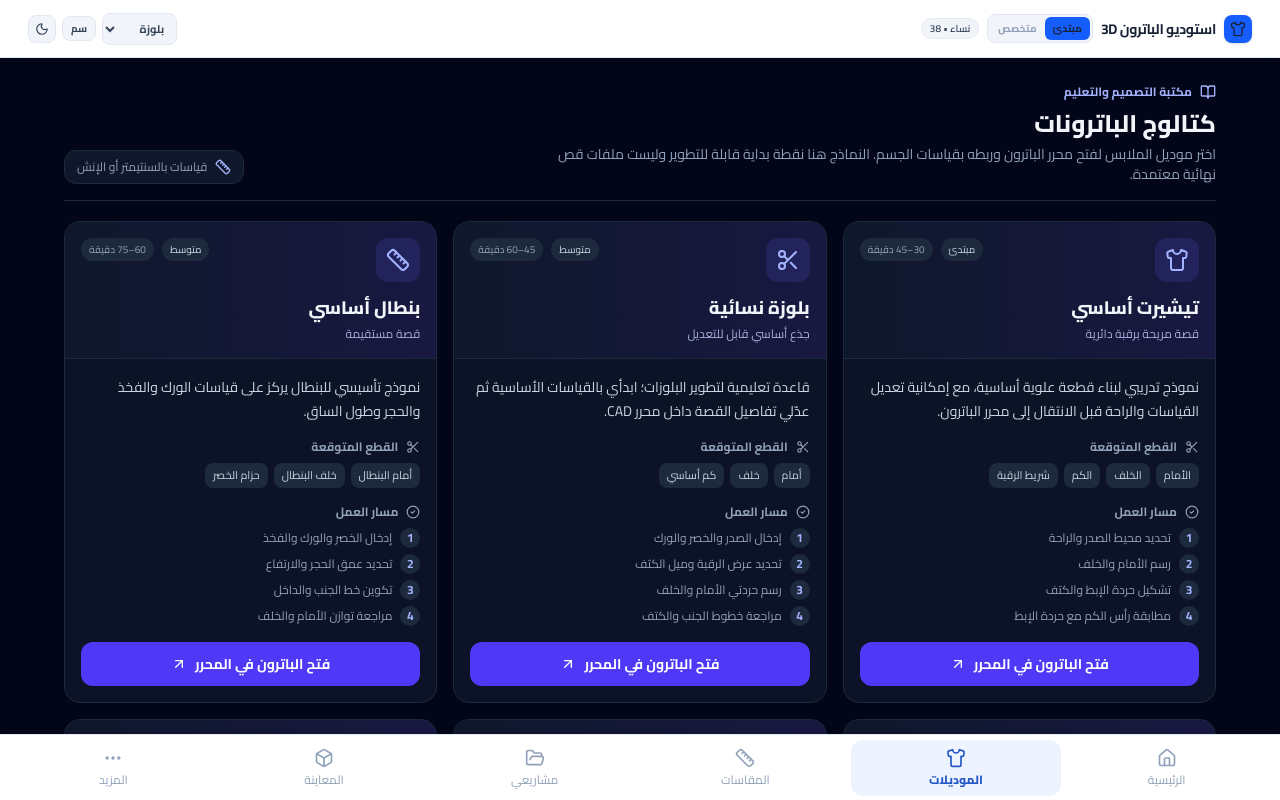
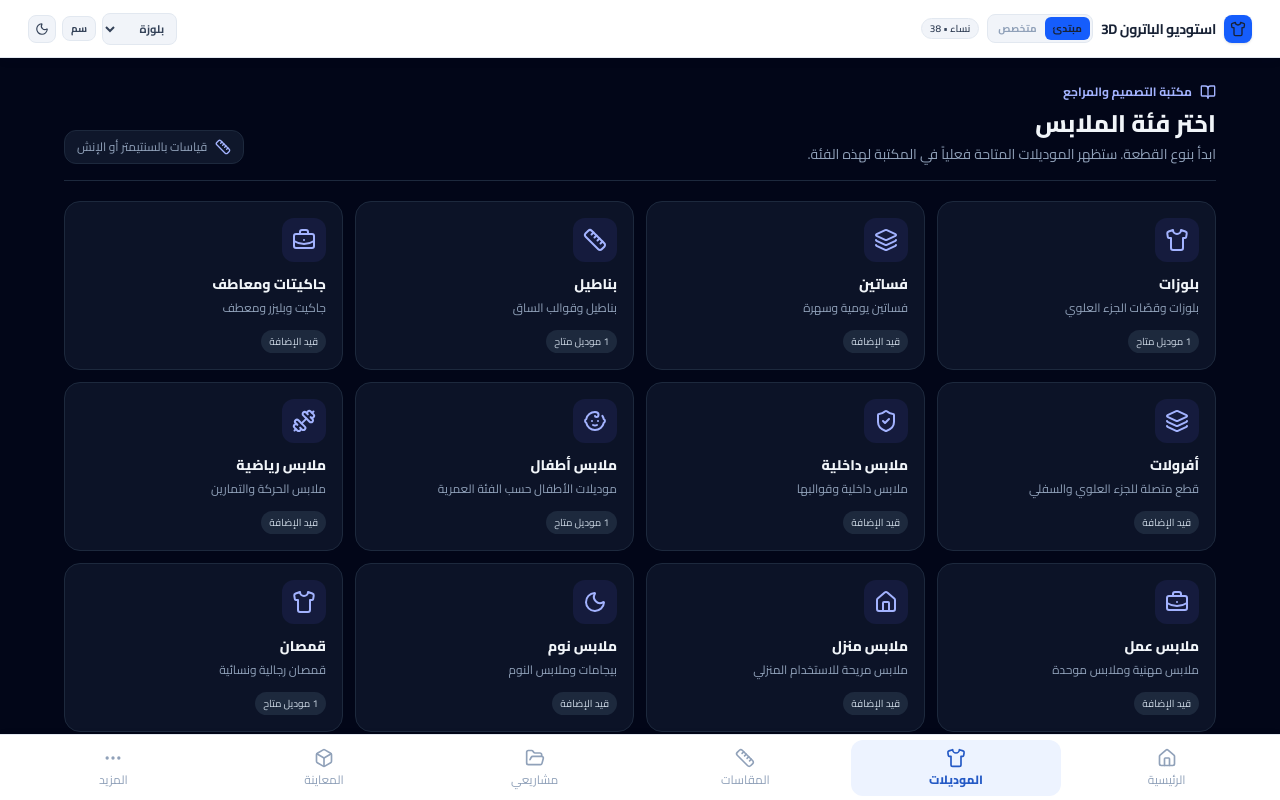
Before and after one commit to loay94an/3d-patrons-., a React (Vite) app: page / in a window 1280 px wide. Both pictures are taken after a click on the button "الموديلات". Built offline with nearby package versions, Linux system fonts and the light colour scheme.

Commit message:
feat: organize garment catalog by clothing categories

```diff
--- a/src/components/PatternCatalog.tsx
+++ b/src/components/PatternCatalog.tsx
@@ -1,10 +1,36 @@
-import React from 'react';
-import { ArrowUpRight, BookOpen, Ruler, Shirt, Scissors, Layers3, Baby, CheckCircle2 } from 'lucide-react';
+import React, { useMemo, useState } from 'react';
+import { ArrowUpRight, BookOpen, Ruler, Shirt, Scissors, Layers3, Baby, CheckCircle2, ArrowRight, BriefcaseBusiness, Dumbbell, Home, Moon, ShieldCheck } from 'lucide-react';
 import { Gender, GarmentType } from '../lib/pattern-logic';
 
 interface PatternCatalogProps {
   onSelect: (garment: GarmentType, gender: Gender) => void;
 }
+
+type Category = {
+  id: string;
+  title: string;
+  description: string;
+  garments: GarmentType[];
+  icon: React.ReactNode;
+  gender?: Gender;
+};
+
+const categories: Category[] = [
+  { id: 'blouses', title: 'بلوزات', description: 'بلوزات وقصّات الجزء العلوي', garments: ['blouse'], icon: <Shirt className="w-6 h-6" /> },
+  { id: 'dresses', title: 'فساتين', description: 'فساتين يومية وسهرة', garments: ['dress'], icon: <Layers3 className="w-6 h-6" /> },
+  { id: 'trousers', title: 'بناطيل', description: 'بناطيل وقوالب الساق', garments: ['pants'], icon: <Ruler className="w-6 h-6" /> },
+  { id: 'jackets', title: 'جاكيتات ومعاطف', description: 'جاكيت وبليزر ومعطف', garments: ['coat', 'blazer'], icon: <BriefcaseBusiness className="w-6 h-6" /> },
+  { id: 'jumpsuits', title: 'أفرولات', description: 'قطع متصلة للجزء العلوي والسفلي', garments: [] , icon: <Layers3 className="w-6 h-6" /> },
+  { id: 'underwear', title: 'ملابس داخلية', description: 'ملابس داخلية وقوالبها', garments: [], icon: <ShieldCheck className="w-6 h-6" /> },
+  { id: 'children', title: 'ملابس أطفال', description: 'موديلات الأطفال حسب الفئة العمرية', garments: ['tshirt'], gender: 'kids', icon: <Baby className="w-6 h-6" /> },
+  { id: 'sportswear', title: 'ملابس رياضية', description: 'ملابس الحركة والتمارين', garments: [], icon: <Dumbbell className="w-6 h-6" /> },
+  { id: 'workwear', title: 'ملابس عمل', description: 'ملابس مهنية وملابس موحدة', garments: [], icon: <BriefcaseBusiness className="w-6 h-6" /> },
+  { id: 'homewear', title: 'ملابس منزل', description: 'ملابس مريحة للاستخدام المنزلي', garments: [], icon: <Home className="w-6 h-6" /> },
+  { id: 'sleepwear', title: 'ملابس نوم', description: 'بيجامات وملابس النوم', garments: [], icon: <Moon className="w-6 h-6" /> },
+  { id: 'shirts', title: 'قمصان', description: 'قمصان رجالية ونسائية', garments: ['shirt'], icon: <Shirt className="w-6 h-6" /> },
+  { id: 'skirts', title: 'تنانير', description: 'تنانير مستقيمة وقصّات متنوعة', garments: ['skirt'], icon: <Layers3 className="w-6 h-6" /> },
+  { id: 'tshirts', title: 'تيشيرتات', description: 'تيشيرتات وقصّات محبوكة', garments: ['tshirt'], icon: <Shirt className="w-6 h-6" /> }
+];
 
 const models: Array<{
   id: string;
@@ -18,158 +44,128 @@ const models: Array<{
   steps: string[];
   description: string;
   icon: React.ReactNode;
+  source: string;
 }> = [
   {
-    id: 'basic-tshirt',
-    title: 'تيشيرت أساسي',
-    subtitle: 'قصة مريحة برقبة دائرية',
-    garment: 'tshirt',
-    gender: 'women',
-    level: 'مبتدئ',
-    time: '30–45 دقيقة',
-    pieces: ['الأمام', 'الخلف', 'الكم', 'شريط الرقبة'],
+    id: 'basic-tshirt', title: 'تيشيرت أساسي', subtitle: 'قصة مريحة برقبة دائرية', garment: 'tshirt', gender: 'women',
+    level: 'مبتدئ', time: '30–45 دقيقة', pieces: ['الأمام', 'الخلف', 'الكم', 'شريط الرقبة'],
     steps: ['تحديد محيط الصدر والراحة', 'رسم الأمام والخلف', 'تشكيل حردة الإبط والكتف', 'مطابقة رأس الكم مع حردة الإبط'],
-    description: 'نموذج تدريبي لبناء قطعة علوية أساسية، مع إمكانية تعديل القياسات والراحة قبل الانتقال إلى محرر الباترون.',
-    icon: <Shirt className="w-6 h-6" />
+    description: 'نموذج تدريبي لبناء قطعة علوية أساسية، مع إمكانية تعديل القياسات والراحة قبل الانتقال إلى محرر CAD.',
+    icon: <Shirt className="w-6 h-6" />, source: 'قالب تعليمي مدمج — يحتاج مراجعة عينة قبل الإنتاج'
   },
   {
-    id: 'classic-blouse',
-    title: 'بلوزة نسائية',
-    subtitle: 'جذع أساسي قابل للتعديل',
-    garment: 'blouse',
-    gender: 'women',
-    level: 'متوسط',
-    time: '45–60 دقيقة',
-    pieces: ['أمام', 'خلف', 'كم أساسي'],
+    id: 'classic-blouse', title: 'بلوزة نسائية', subtitle: 'جذع أساسي قابل للتعديل', garment: 'blouse', gender: 'women',
+    level: 'متوسط', time: '45–60 دقيقة', pieces: ['أمام', 'خلف', 'كم أساسي'],
     steps: ['إدخال الصدر والخصر والورك', 'تحديد عرض الرقبة وميل الكتف', 'رسم حردتي الأمام والخلف', 'مراجعة خطوط الجنب والكتف'],
-    description: 'قاعدة تعليمية لتطوير البلوزات؛ ابدأي بالقياسات الأساسية ثم عدّلي تفاصيل القصة داخل محرر CAD.',
-    icon: <Scissors className="w-6 h-6" />
+    description: 'قاعدة تعليمية لتطوير البلوزات؛ ابدأ بالقياسات الأساسية ثم عدّل تفاصيل القصة داخل محرر CAD.',
+    icon: <Scissors className="w-6 h-6" />, source: 'قالب تعليمي مدمج — يحتاج مراجعة عينة قبل الإنتاج'
   },
   {
-    id: 'basic-pants',
-    title: 'بنطال أساسي',
-    subtitle: 'قصة مستقيمة',
-    garment: 'pants',
-    gender: 'women',
-    level: 'متوسط',
-    time: '60–75 دقيقة',
-    pieces: ['أمام البنطال', 'خلف البنطال', 'حزام الخصر'],
+    id: 'basic-pants', title: 'بنطال أساسي', subtitle: 'قصة مستقيمة', garment: 'pants', gender: 'women',
+    level: 'متوسط', time: '60–75 دقيقة', pieces: ['أمام البنطال', 'خلف البنطال', 'حزام الخصر'],
     steps: ['إدخال الخصر والورك والفخذ', 'تحديد عمق الحجر والارتفاع', 'تكوين خط الجنب والداخل', 'مراجعة توازن الأمام والخلف'],
     description: 'نموذج تأسيسي للبنطال يركز على قياسات الورك والفخذ والحجر وطول الساق.',
-    icon: <Ruler className="w-6 h-6" />
+    icon: <Ruler className="w-6 h-6" />, source: 'قالب تعليمي مدمج — يحتاج مراجعة عينة قبل الإنتاج'
   },
   {
-    id: 'straight-skirt',
-    title: 'تنورة مستقيمة',
-    subtitle: 'خصر وورك مع ضبط الطول',
-    garment: 'skirt',
-    gender: 'women',
-    level: 'مبتدئ',
-    time: '30–45 دقيقة',
-    pieces: ['أمام التنورة', 'خلف التنورة', 'حزام اختياري'],
+    id: 'straight-skirt', title: 'تنورة مستقيمة', subtitle: 'خصر وورك مع ضبط الطول', garment: 'skirt', gender: 'women',
+    level: 'مبتدئ', time: '30–45 دقيقة', pieces: ['أمام التنورة', 'خلف التنورة', 'حزام اختياري'],
     steps: ['قياس الخصر والورك', 'تحديد طول التنورة وارتفاع الورك', 'توزيع الفرق بين الخصر والورك', 'إضافة سماحات الخياطة'],
     description: 'أبسط مدخل لفهم نقل القياسات إلى قطع مسطحة قابلة للقص والخياطة.',
-    icon: <Layers3 className="w-6 h-6" />
+    icon: <Layers3 className="w-6 h-6" />, source: 'قالب تعليمي مدمج — يحتاج مراجعة عينة قبل الإنتاج'
   },
   {
-    id: 'kids-tshirt',
-    title: 'تيشيرت أطفال',
-    subtitle: 'قصة عملية للصغار',
-    garment: 'tshirt',
-    gender: 'kids',
-    level: 'مبتدئ',
-    time: '30–45 دقيقة',
-    pieces: ['الأمام', 'الخلف', 'الكم', 'شريط الرقبة'],
+    id: 'kids-tshirt', title: 'تيشيرت أطفال', subtitle: 'قصة عملية للصغار', garment: 'tshirt', gender: 'kids',
+    level: 'مبتدئ', time: '30–45 دقيقة', pieces: ['الأمام', 'الخلف', 'الكم', 'شريط الرقبة'],
     steps: ['اختيار فئة الأطفال والمقاس', 'مراجعة الصدر والطول', 'تكوين القطع الأساسية', 'تجربة الراحة والحركة'],
     description: 'نسخة تعليمية للأطفال تستخدم قياسات فئة الأطفال المتاحة في التطبيق.',
-    icon: <Baby className="w-6 h-6" />
+    icon: <Baby className="w-6 h-6" />, source: 'قالب تعليمي مدمج — يحتاج مراجعة عينة قبل الإنتاج'
   },
   {
-    id: 'button-shirt',
-    title: 'قميص بأزرار',
-    subtitle: 'قاعدة القميص الكلاسيكي',
-    garment: 'shirt',
-    gender: 'men',
-    level: 'متقدم',
-    time: '90–120 دقيقة',
-    pieces: ['أمامان مع مرد', 'خلف', 'كم', 'ياقة', 'كف'],
+    id: 'button-shirt', title: 'قميص بأزرار', subtitle: 'قاعدة القميص الكلاسيكي', garment: 'shirt', gender: 'men',
+    level: 'متقدم', time: '90–120 دقيقة', pieces: ['أمامان مع مرد', 'خلف', 'كم', 'ياقة', 'كف'],
     steps: ['ضبط الصدر والرقبة والكتف', 'تحديد مرد الأزرار', 'تكوين الياقة والكم', 'مراجعة أطوال درزات التجميع'],
-    description: 'مسار متقدم لتجميع قطع القميص؛ تفاصيل الياقة والمرد والكف تستكمل تدريجياً داخل المحرر.',
-    icon: <BookOpen className="w-6 h-6" />
+    description: 'نموذج تعليمي لتطوير القميص؛ تفاصيل الياقة والمرد والكف تستكمل داخل المحرر.',
+    icon: <BookOpen className="w-6 h-6" />, source: 'قالب تعليمي مدمج — يحتاج مراجعة عينة قبل الإنتاج'
   }
 ];
 
 export function PatternCatalog({ onSelect }: PatternCatalogProps) {
+  const [selectedCategory, setSelectedCategory] = useState<string | null>(null);
+  const activeCategory = categories.find(category => category.id === selectedCategory);
+  const visibleModels = useMemo(() => {
+    if (!activeCategory) return [];
+    return models.filter(model =>
+      activeCategory.garments.includes(model.garment) &&
+      (!activeCategory.gender || model.gender === activeCategory.gender)
+    );
+  }, [activeCategory]);
+
   return (
     <section dir="rtl" className="h-full overflow-y-auto bg-slate-950 text-slate-100 p-4 sm:p-6">
       <div className="max-w-6xl mx-auto space-y-5">
         <header className="flex flex-col sm:flex-row sm:items-end sm:justify-between gap-3 border-b border-slate-800 pb-4">
           <div>
-            <div className="inline-flex items-center gap-2 text-xs font-bold text-indigo-300 mb-2">
-              <BookOpen className="w-4 h-4" /> مكتبة التصميم والتعليم
-            </div>
-            <h1 className="text-xl sm:text-2xl font-black">كتالوج الباترونات</h1>
+            <div className="inline-flex items-center gap-2 text-xs font-bold text-indigo-300 mb-2"><BookOpen className="w-4 h-4" /> مكتبة التصميم والمراجع</div>
+            <h1 className="text-xl sm:text-2xl font-black">{activeCategory ? activeCategory.title : 'اختر فئة الملابس'}</h1>
             <p className="text-sm text-slate-400 mt-1 max-w-2xl">
-              اختر موديل الملابس لفتح محرر الباترون وربطه بقياسات الجسم. النماذج هنا نقطة بداية قابلة للتطوير وليست ملفات قص نهائية معتمدة.
+              {activeCategory ? activeCategory.description : 'ابدأ بنوع القطعة. ستظهر الموديلات المتاحة فعلياً في المكتبة لهذه الفئة.'}
             </p>
           </div>
-          <div className="flex items-center gap-2 text-xs text-slate-400 bg-slate-900 border border-slate-800 rounded-xl px-3 py-2">
-            <Ruler className="w-4 h-4 text-indigo-300" />
-            <span>قياسات بالسنتيمتر أو الإنش</span>
-          </div>
+          <div className="flex items-center gap-2 text-xs text-slate-400 bg-slate-900 border border-slate-800 rounded-xl px-3 py-2"><Ruler className="w-4 h-4 text-indigo-300" /><span>قياسات بالسنتيمتر أو الإنش</span></div>
         </header>
 
+        {!activeCategory ? (
+          <div className="grid grid-cols-2 sm:grid-cols-3 xl:grid-cols-4 gap-3">
+            {categories.map(category => {
+              const count = models.filter(model => category.garments.includes(model.garment) && (!category.gender || model.gender === category.gender)).length;
+              return (
+                <button key={category.id} type="button" onClick={() => setSelectedCategory(category.id)}
+                  className="min-h-36 rounded-2xl border border-slate-800 bg-slate-900/80 p-4 text-right transition hover:border-indigo-500/70 hover:bg-slate-900 focus:outline-none focus:ring-2 focus:ring-indigo-400">
+                  <span className="flex h-11 w-11 items-center justify-center rounded-xl bg-indigo-500/10 text-indigo-300">{category.icon}</span>
+                  <span className="mt-3 block text-sm font-extrabold">{category.title}</span>
+                  <span className="mt-1 block text-xs leading-5 text-slate-400">{category.description}</span>
+                  <span className="mt-3 inline-flex rounded-full bg-slate-800 px-2 py-1 text-[10px] text-slate-300">{count ? `${count} موديل متاح` : 'قيد الإضافة'}</span>
+                </button>
+              );
+            })}
+          </div>
+        ) : (
+          <>
+            <button type="button" onClick={() => setSelectedCategory(null)} className="inline-flex items-center gap-2 rounded-xl border border-slate-700 px-3 py-2 text-xs font-bold text-slate-300 hover:bg-slate-800"><ArrowRight className="w-4 h-4" /> جميع الفئات</button>
+            {visibleModels.length === 0 ? (
+              <div className="rounded-2xl border border-dashed border-slate-700 bg-slate-900/60 p-7 text-center">
+                <BookOpen className="mx-auto h-9 w-9 text-slate-500" />
+                <h2 className="mt-3 text-base font-extrabold">لا توجد موديلات هندسية متاحة لهذه الفئة بعد</h2>
+                <p className="mx-auto mt-2 max-w-xl text-sm leading-6 text-slate-400">سنضيف الموديلات بعد ربط المراجع المناسبة والتحقق من بياناتها وقوالبها الهندسية. لن نعرض نموذجاً غير موجود أو غير مختبر على أنه جاهز.</p>
+                <span className="mt-4 inline-flex rounded-full bg-slate-800 px-3 py-1.5 text-xs text-slate-300">هذه الفئة محفوظة ضمن تصنيفات المكتبة</span>
+              </div>
+            ) : (
               <div className="grid grid-cols-1 sm:grid-cols-2 xl:grid-cols-3 gap-4">
-          {models.map((model) => (
+                {visibleModels.map(model => (
                   <article key={model.id} className="rounded-2xl border border-slate-800 bg-slate-900/80 overflow-hidden flex flex-col">
                     <div className="p-4 bg-gradient-to-l from-indigo-950/70 to-slate-900 border-b border-slate-800">
                       <div className="flex items-start justify-between gap-3">
                         <div className="w-11 h-11 rounded-xl bg-indigo-500/15 text-indigo-300 flex items-center justify-center">{model.icon}</div>
-                  <div className="flex gap-2 text-[10px]">
-                    <span className="rounded-full bg-slate-800 px-2 py-1 text-slate-300">{model.level}</span>
-                    <span className="rounded-full bg-slate-800 px-2 py-1 text-slate-400">{model.time}</span>
-                  </div>
+                        <div className="flex gap-2 text-[10px]"><span className="rounded-full bg-slate-800 px-2 py-1 text-slate-300">{model.level}</span><span className="rounded-full bg-slate-800 px-2 py-1 text-slate-400">{model.time}</span></div>
                       </div>
                       <h2 className="font-extrabold text-lg mt-3">{model.title}</h2>
                       <p className="text-xs text-indigo-200/80 mt-1">{model.subtitle}</p>
                     </div>
-
                     <div className="p-4 flex-1 space-y-4">
                       <p className="text-sm leading-6 text-slate-300">{model.description}</p>
-                <div>
-                  <h3 className="text-xs font-bold text-slate-400 mb-2 flex items-center gap-2"><Scissors className="w-3.5 h-3.5" /> القطع المتوقعة</h3>
-                  <div className="flex flex-wrap gap-1.5">
-                    {model.pieces.map(piece => <span key={piece} className="text-[11px] rounded-lg bg-slate-800 px-2 py-1 text-slate-300">{piece}</span>)}
+                      <div><h3 className="text-xs font-bold text-slate-400 mb-2 flex items-center gap-2"><Scissors className="w-3.5 h-3.5" /> القطع المتوقعة</h3><div className="flex flex-wrap gap-1.5">{model.pieces.map(piece => <span key={piece} className="text-[11px] rounded-lg bg-slate-800 px-2 py-1 text-slate-300">{piece}</span>)}</div></div>
+                      <div><h3 className="text-xs font-bold text-slate-400 mb-2 flex items-center gap-2"><CheckCircle2 className="w-3.5 h-3.5" /> مسار العمل</h3><ol className="space-y-1.5">{model.steps.map((step, index) => <li key={step} className="flex gap-2 text-xs text-slate-400"><span className="w-5 h-5 shrink-0 rounded-full bg-slate-800 text-indigo-300 flex items-center justify-center font-bold">{index + 1}</span><span className="pt-0.5">{step}</span></li>)}</ol></div>
+                      <p className="rounded-lg border border-amber-500/20 bg-amber-500/5 p-2 text-[10px] leading-5 text-amber-200/80">{model.source}</p>
                     </div>
-                </div>
-                <div>
-                  <h3 className="text-xs font-bold text-slate-400 mb-2 flex items-center gap-2"><CheckCircle2 className="w-3.5 h-3.5" /> مسار العمل</h3>
-                  <ol className="space-y-1.5">
-                    {model.steps.map((step, index) => (
-                      <li key={step} className="flex gap-2 text-xs text-slate-400">
-                        <span className="w-5 h-5 shrink-0 rounded-full bg-slate-800 text-indigo-300 flex items-center justify-center font-bold">{index + 1}</span>
-                        <span className="pt-0.5">{step}</span>
-                      </li>
-                    ))}
-                  </ol>
-                </div>
-              </div>
-
-              <div className="p-4 pt-0">
-                <button
-                  type="button"
-                  onClick={() => onSelect(model.garment, model.gender)}
-                  className="w-full rounded-xl bg-indigo-600 hover:bg-indigo-500 active:bg-indigo-700 text-white font-bold text-sm py-3 px-4 flex items-center justify-center gap-2 transition-colors"
-                >
-                  فتح الباترون في المحرر <ArrowUpRight className="w-4 h-4" />
-                </button>
-              </div>
+                    <div className="p-4 pt-0"><button type="button" onClick={() => onSelect(model.garment, model.gender)} className="w-full rounded-xl bg-indigo-600 hover:bg-indigo-500 active:bg-indigo-700 text-white font-bold text-sm py-3 px-4 flex items-center justify-center gap-2 transition-colors">اختيار هذا الموديل <ArrowUpRight className="w-4 h-4" /></button></div>
                   </article>
                 ))}
               </div>
-        <p className="text-[11px] text-slate-500 leading-5">
-          ملاحظة فنية: اختيار الموديل يضبط نوع القطعة وفئة القياسات ثم يفتح محرر 2D الحالي. يجب فحص تطابق أطوال الدرزات وتجربة العينة القماشية قبل اعتماد أي باترون للإنتاج.
-        </p>
+            )}
+          </>
+        )}
+        <p className="text-[11px] text-slate-500 leading-5">الموديلات المعروضة حالياً قوالب تعليمية مدمجة في التطبيق، وليست كل ملفات المراجع. سيتم ربط النماذج المرجعية بعد التحقق من المصدر والترخيص والبيانات الهندسية. يجب فحص تطابق أطوال الدرزات وتجربة العينة القماشية قبل اعتماد أي باترون للإنتاج.</p>
       </div>
     </section>
   );
```
Lines whose indentation alone changed are shown as unchanged.
